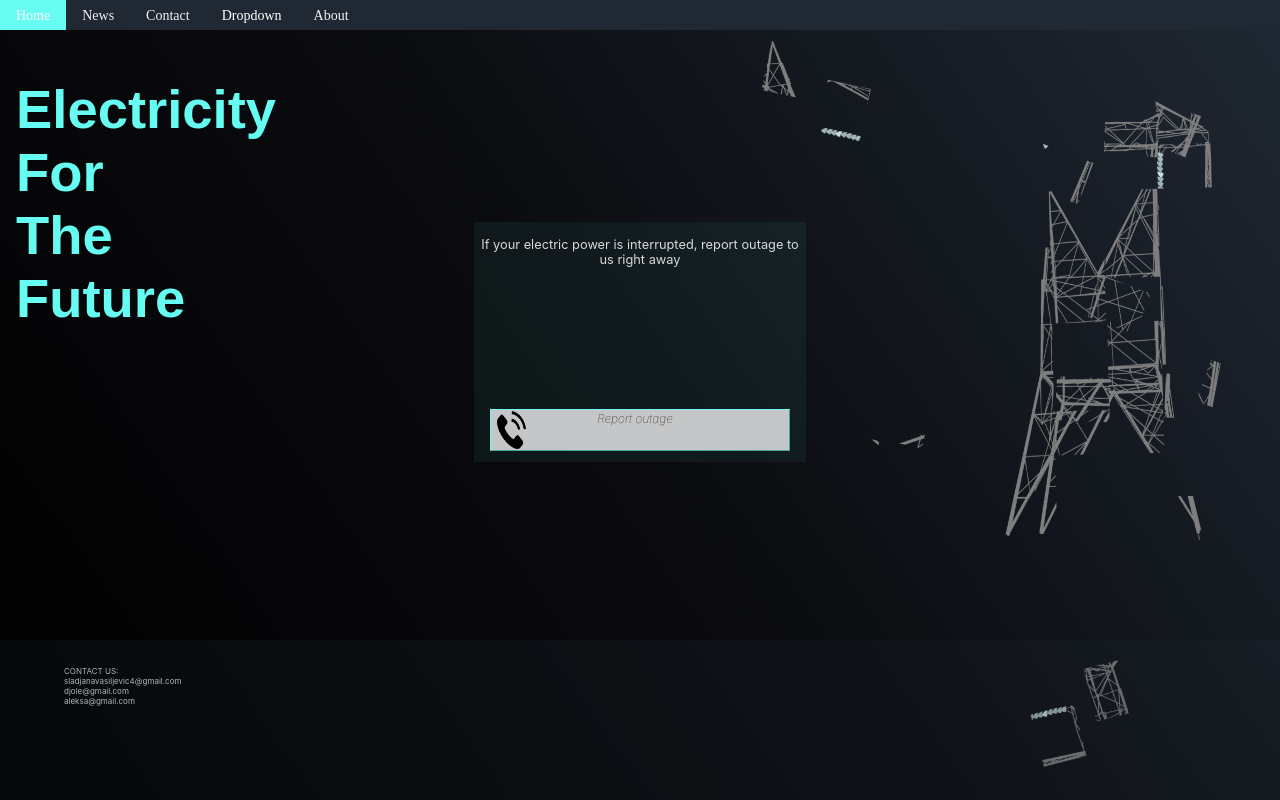
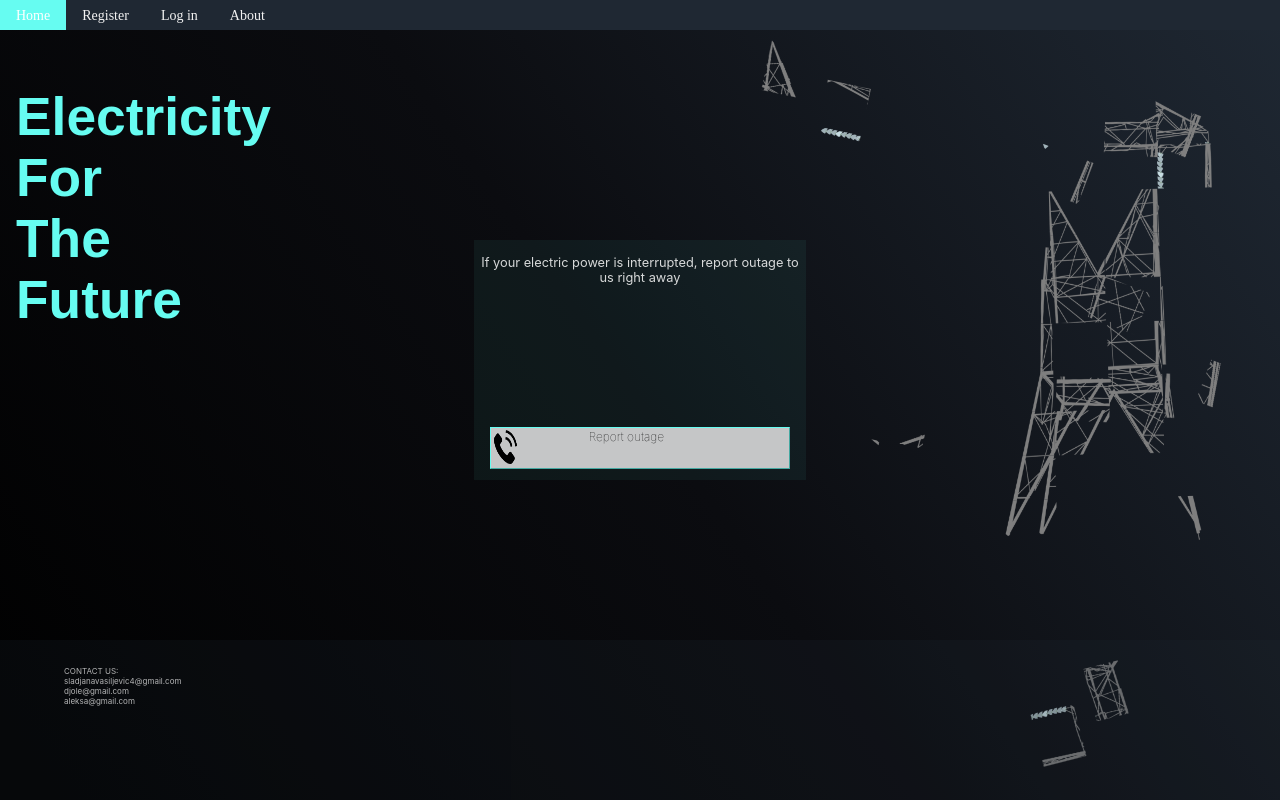
Before and after one commit to arokvic/PUSGS-Angular-.NETCore-2021, an Angular app: page / in a window 1280 px wide. Built offline with nearby package versions, Linux system fonts and the light colour scheme.

Commit message:
first page update 2

```diff
--- a/src/app/app.component.css
+++ b/src/app/app.component.css
@@ -37,6 +37,10 @@ html, body{
     font-size: 8px;
 }
 /* #endregion */
+
+
+
+
 
 /* #region    NAVBAR*/
 .topnav {
@@ -163,12 +167,12 @@ html, body{
 
 /* #region  REPORT-AREA */
 .report-area{
-   position: relative;
+   position: fixed;
    display: flex;
    background-color: #45a29d17;
    width: 26%;
    height: 30%;
-   top: -40%;
+   top: 30%;
    left: 37%;
    flex-direction: column;
 }
@@ -207,8 +211,10 @@ html, body{
 
 .button-image
 {
-    height: 100%;
-    width:10%;
+    height: 90%;
+    width:8%;
+    margin-top:0.5%;
+    margin-left: -1%;
 }
 .button-text-div
 {
@@ -228,20 +234,24 @@ html, body{
     margin-top: 0%;
     font-size: 90%;
     font-family: -apple-system, BlinkMacSystemFont, 'Segoe UI', Roboto, Oxygen, Ubuntu, Cantarell, 'Open Sans', 'Helvetica Neue', sans-serif;
-    font-style: oblique;
     font-weight:lighter;
 }
 .naslov{
     font-family: Arial, Helvetica, sans-serif;
-    font-size: 340%;
+    font-size: 40pt;
     font-weight: bold;
     margin-left: 16px;
     margin-top: 5%;
-    color:#66fcf1
+    color:#66fcf1;
+    text-align: left;
 }
 
 .naslov-area
 {
+    overflow:visible;
+    width: 35%;
+    height: 67%;
+    background-color: rgba(240, 128, 128, 0);
     position: fixed;
     margin-left: 0%;
     margin-top: 5%;
--- a/src/app/app.component.html
+++ b/src/app/app.component.html
@@ -150,34 +150,14 @@
         <p class="naslov">Electricity<br> For<br> The<br> Future</p>
       </div>
 
+
       <div class="topnav" id="myTopnav">
         <a href="#home" class="active">Home</a>
-        <a href="https://www.google.com/">News</a>
-        <a href="#contact">Contact</a>
-        <div class="dropdown">
-          <button class="dropbtn">Dropdown
-            <i class="fa fa-caret-down"></i>
-          </button>
-          <div class="dropdown-content">
-            <a href="#">Link 1</a>
-            <a href="#">Link 2</a>
-            <a href="#">Link 3</a>
-          </div>
-        </div>
+        <a href="https://www.google.com/">Register</a>
+        <a href="#contact">Log in</a>
         <a href="#about">About</a>
-        <a href="javascript:void(0);" class="icon" onclick="myFunction()">&#9776;</a>
+
       </div>
-
-      <script>
-        function myFunction() {
-        var x = document.getElementById("myTopnav");
-      if (x.className === "topnav") {
-      x.className += " responsive";
-      } else {
-       x.className = "topnav";
-      }
-      }
-      </script>
 
 
 
```
